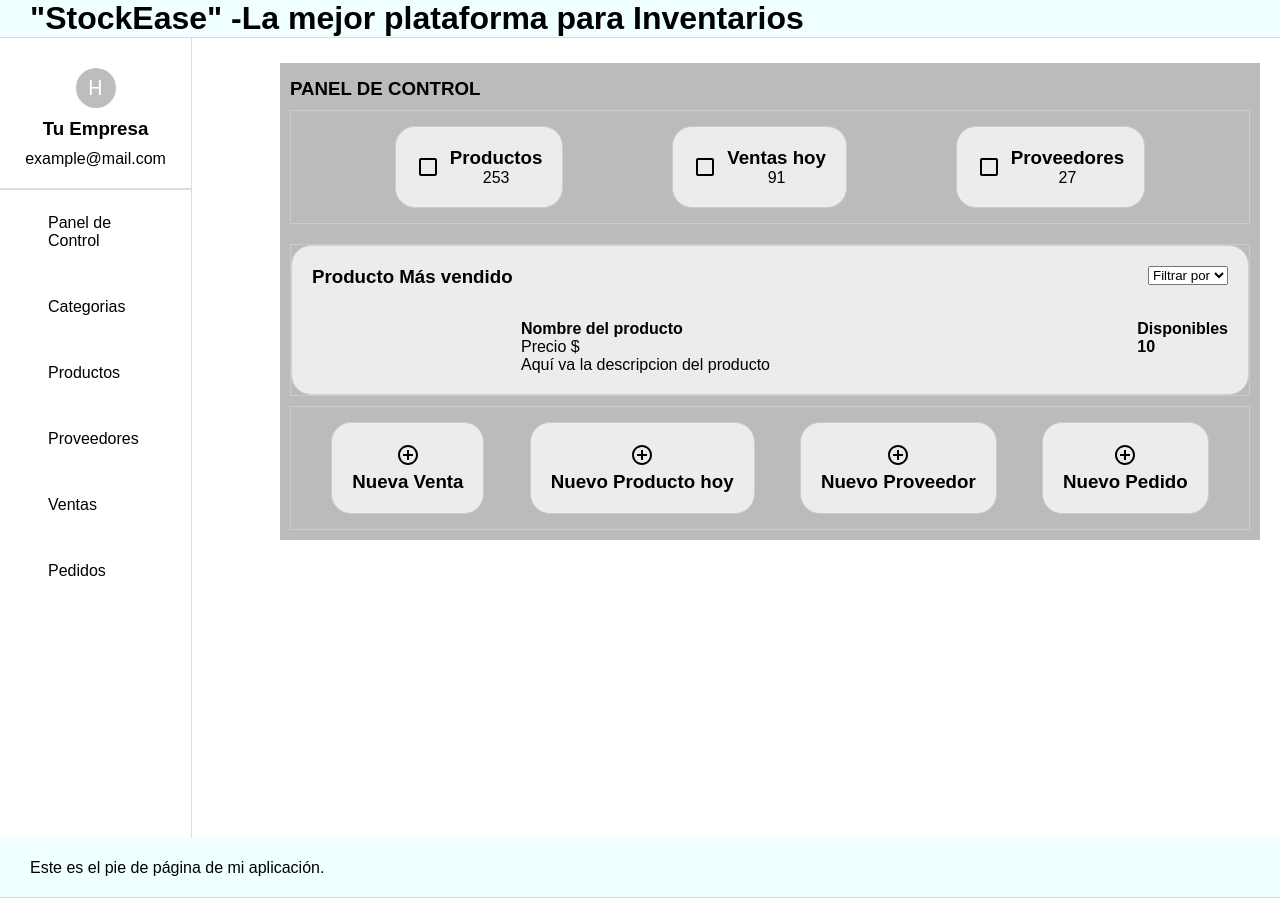
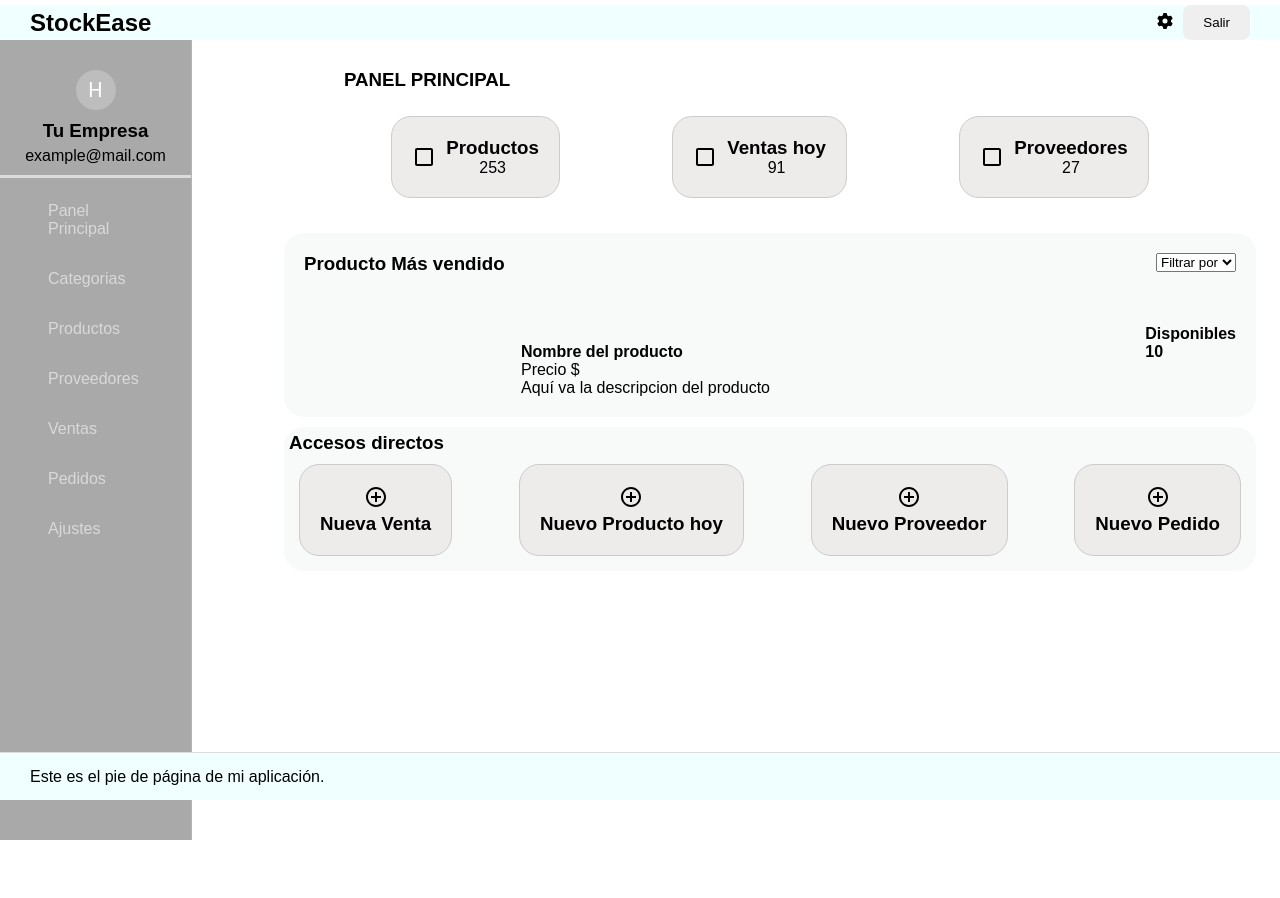
Before and after one commit to No-Country-simulation/s14-21-n-python, a React (Vite) app in the folder frontend/: page / in a window 1280 px wide. After the commit the page ends 840 px from the top, so only its background shows below. Built offline with nearby package versions, Linux system fonts and the light colour scheme.

Commit message:
Aplica estilos segun diseno

```diff
--- a/frontend/package.json
+++ b/frontend/package.json
@@ -11,6 +11,8 @@
   },
   "dependencies": {
     "@emotion/styled": "^11.11.5",
+    "@fortawesome/free-solid-svg-icons": "^6.5.2",
+    "@fortawesome/react-fontawesome": "^0.2.0",
     "@mui/icons-material": "^5.15.15",
     "react": "^18.2.0",
     "react-dom": "^18.2.0",
--- a/frontend/src/App.css
+++ b/frontend/src/App.css
@@ -1,10 +1,8 @@
 /* App.css */
 
 .App{
-  h1 {
-    color: red;
-  }
-  background-color: aqua;
+
+  background-color: darkgray;
 }
 
 body {
@@ -24,12 +22,15 @@
       'sidebar Dashboard'
       'sidebar Footer';
     height: 100vh;
+
+
   }
 
   .dashboard-container {
     display: flex;
     flex-direction: column;
     flex-grow: 1;
+
   }
 
   .content {
--- a/frontend/src/components/Dashboard/Dashboard.jsx
+++ b/frontend/src/components/Dashboard/Dashboard.jsx
@@ -1,7 +1,7 @@
 import { useState } from "react";
 import styles from './Dashboard.module.css';
 import { CardAccesos, Card } from './Card';
-
+import { FontAwesomeIcon } from '@fortawesome/react-fontawesome';
 
 
 const Dashboard =() =>{
@@ -10,7 +10,7 @@
         <div className ={styles.dashboard}>
 
             <div className={styles.mainTitle}>
-                <h3>PANEL DE CONTROL</h3>
+                <h3>PANEL PRINCIPAL</h3>
             </div>
 
            {/* Primer Contenedor */}
@@ -39,7 +39,11 @@
                                         <option value="option3">Opción 3</option>
                                     </select>
                         </div>
+
                         <div className={styles.productInfo}>
+                            <div>
+                                <FontAwesomeIcon icon="fa-regular fa-star" />
+                            </div>
                             <h4>Nombre del producto</h4>
                             <p>Precio $</p>
                             <p>Aquí va la descripcion del producto</p>
@@ -53,13 +57,15 @@
                 </div>
             </div>
              {/* Tercer Contenedor */}
-             <div className={styles.container}>
-                {/* Cada instancia de Card recibe props para título y contenido */}
+             <div className={styles.containerAdd}>
+                <h3>Accesos directos</h3>
+                <div className={styles.cardsContainer}>
+                    <CardAccesos title="Nueva Venta" content="" />
+                    <CardAccesos title="Nuevo Producto hoy" content="" />
+                    <CardAccesos title="Nuevo Proveedor" content="" />
+                    <CardAccesos title="Nuevo Pedido" content="" />
+                </div>
 
-                <CardAccesos title="Nueva Venta" content="" />
-                <CardAccesos title="Nuevo Producto hoy" content="" />
-                <CardAccesos title="Nuevo Proveedor" content="" />
-                <CardAccesos title="Nuevo Pedido" content="" />
             </div>
 
         </div>
--- a/frontend/src/components/Dashboard/Dashboard.module.css
+++ b/frontend/src/components/Dashboard/Dashboard.module.css
@@ -2,44 +2,44 @@
 
  .dashboard {
   grid-area: Dashboard;
-  margin-top: 5px;
-  padding: 10px;
-  background-color: #bdbaba;
+  margin-top: 1px;
+  padding: 4px;
+  background-color: #ffffff;
   display:grid;
   height:max-content;
-
+  border-radius: 30px;
 }
 
 .mainTitle {
   display: flex;
   justify-content: space-between;
-  margin-top: 5px;
+  margin-top: 4px;
+  margin-left: 60px;
 }
 
 .container {
   display: flex;
   justify-content: space-evenly;
-  border: 1px solid #ccc;
-  margin-top: 10px;
+   margin-top: 10px;
   padding: 5px;
+
 }
 
 .additionalContainer {
   margin-top: 20px; /* Espacio entre las tarjetas y el nuevo contenedor */
-  border: 1px solid #ccc;
   display: flex;
   flex-direction: column; /* Organiza los elementos verticalmente */
 
+  border-radius: 20px;
 }
 
 .card2 {
   display: grid;
   grid-template-rows: 1fr 1fr;
   grid-template-columns: 1fr 1fr;
-  border: 1px solid #ccc;
   border-radius: 20px;
   padding: 20px;
-  background-color: #eeebeb;
+  background-color: #F8F9F9;
   justify-content:space-between;
   flex-direction: column;
   align-items: flex-start;
@@ -65,4 +65,21 @@
   display: grid;
   grid-template-rows: 1fr 1fr;
   margin-left: auto;
+
 }
+
+.containerAdd {
+  display: flex;
+  flex-direction: column;
+  justify-content: space-evenly;
+  margin-top: 10px;
+  padding: 5px;
+  background-color: #F8F9F9;
+  border-radius: 20px;
+}
+
+.cardsContainer {
+  display: flex;
+  flex-wrap: wrap; /* Asegura que las tarjetas se envuelvan */
+  justify-content: space-between; /* Distribuye las tarjetas uniformemente */
+}
--- a/frontend/src/components/Footer/Footer.module.css
+++ b/frontend/src/components/Footer/Footer.module.css
@@ -1,15 +1,14 @@
-
-.footer{
-    grid-area: Footer;
-    height: 60px;
+.footer {
+  position: fixed;
+  bottom: 0;
+  left: 0;
+  width: 100%;
+  height: 6%;
   display: grid;
   align-items: center;
   justify-content: space-between;
   background-color: azure;
-    padding: 0 30px 0 30px;
-    border-bottom: 1px solid gainsboro;
+  padding: 0 30px;
+  border-top: 1px solid gainsboro; /* Cambiado a border-top para evitar que el borde se solape con el contenido */
   text-align: center;
-    margin-bottom: 0px;
-    width: 100%;
-
 }
--- a/frontend/src/components/Header/Header.jsx
+++ b/frontend/src/components/Header/Header.jsx
@@ -1,13 +1,18 @@
 import React from 'react';
 import styles from './Header.module.css';
-
+import { FontAwesomeIcon } from '@fortawesome/react-fontawesome';
+import { faEnvelope, faCog } from '@fortawesome/free-solid-svg-icons'; // Importa el icono de la manera correcta
 
 const Header = () => {
     return(
-        <div className ={styles.header}>
-          <h1> "StockEase" -La mejor plataforma para Inventarios</h1>
+        <div className={styles.header}>
+            <h2>StockEase</h2>
+            <div className={styles.iconButtonContainer}>
+                <FontAwesomeIcon icon={faCog} className={styles.icon} />
+                <button className={styles.exitButton}>Salir</button>
+            </div>
         </div>
-    )
+    );
 }
 
-export default Header
+export default Header;
--- a/frontend/src/components/Header/Header.module.css
+++ b/frontend/src/components/Header/Header.module.css
@@ -1,13 +1,30 @@
 
   .header{
     grid-area: header;
+    display: grid;
     width: 100%;
     height: auto;
-    /* display: flex; */
     align-items: center;
     justify-content: space-between;
     background-color: azure;
-    padding: 0 30px 0 30px;
-    border-bottom: 1px solid gainsboro;
+    padding: 0 30px ;
+    border-bottom: 1px  gainsboro;
+    grid-template-columns: auto auto;
+    margin-top: 5px;
+  }
 
-  }
+
+.icon-button-container {
+  display: flex;
+  align-items: center;
+}
+
+.exitButton {
+  border: none;
+  padding: 10px 20px;
+  border-radius: 8px;
+}
+
+.icon {
+  margin-right: 10px; /* Espacio entre el ícono y el botón */
+}
--- a/frontend/src/components/Sidebar/Sidebar.jsx
+++ b/frontend/src/components/Sidebar/Sidebar.jsx
@@ -13,7 +13,7 @@
 
       <ul>
         <li>
-          <Link to={"/"}>Panel de Control </Link>
+          <Link to={"/"}>Panel Principal</Link>
         </li>
         <li>
           <Link to={"/category"}>Categorias </Link>
@@ -31,6 +31,9 @@
         <li>
           <Link to={"/orders"}>Pedidos </Link>
         </li>
+        <li>
+          <Link to={"/"}>Ajustes </Link>
+        </li>
       </ul>
     </div>
   );
--- a/frontend/src/components/Sidebar/Sidebar.module.css
+++ b/frontend/src/components/Sidebar/Sidebar.module.css
@@ -4,8 +4,8 @@
     overflow-y: auto;
     width: 12rem;
     height: 100vh;
-    border-right: 1px solid gainsboro;
-
+    border-right: 1px solid rgb(184, 181, 181);
+   background-color: darkgray;
   }
 
 
@@ -15,7 +15,7 @@
 }
 
 .sidebar ul li {
-  margin-bottom: 2rem;
+  margin-bottom: 1rem;
 }
 
 .sidebar ul li a {
@@ -27,7 +27,7 @@
   padding: 0.5rem 1rem;
   border-radius: 20px; /* Redondea los bordes */
   text-decoration: none; /* Quita la subraya del enlace */
-  color: black;
+  color: rgb(219, 216, 216);
 }
 
 /* Estilos cuando se coloca el mouse sobre el botón */
@@ -41,8 +41,8 @@
   justify-content: center; /* Centra verticalmente */
   text-align: center; /* Alinea el texto al centro */
   margin-top: 30px;
-  padding-bottom: 20px; /* Añade un relleno en la parte inferior */
-  border-bottom: 2px solid gainsboro; /* Línea divisoria en la parte inferior */
+  padding-bottom: 10px; /* Añade un relleno en la parte inferior */
+  border-bottom: 3px solid gainsboro; /* Línea divisoria en la parte inferior */
 
 }
 
@@ -51,5 +51,5 @@
 }
 
 .sidebarContent p {
-  margin-top: 10px; /* Agrega un espacio de 5px arriba del párrafo */
+  margin-top: 5px; /* Agrega un espacio de 5px arriba del párrafo */
 }
```
Also changed, not shown: 1 other file (tests, documents, lock files or other folders). Lines whose indentation alone changed are shown as unchanged.
